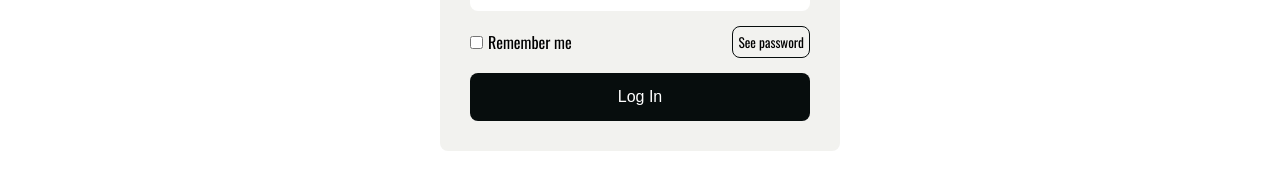
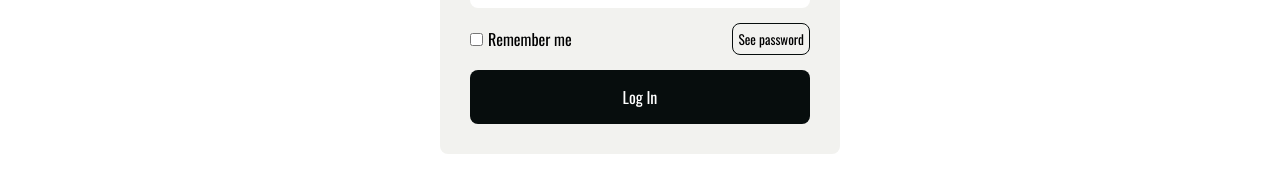
Before and after one commit to CarnageOG/React-Final-exam, a Next.js app: page /login in a window 1280 px wide. Shown: the part 426-600 px from the top of the page. Built offline with nearby package versions, Linux system fonts and the light colour scheme.

Commit message:
added font for buttons

```diff
--- a/src/app/(auth)/login/page.module.css
+++ b/src/app/(auth)/login/page.module.css
@@ -53,7 +53,6 @@
     padding: 5px;
     border-radius: 8px;
     cursor: pointer;
-    font-family: var(--font-oswald);
 }
 
 .button {
--- a/src/app/globals.css
+++ b/src/app/globals.css
@@ -21,6 +21,10 @@ body{
   font-family: var(--font-oswald);
 }
 
+button {
+  font-family: var(--font-oswald);
+}
+
 main {
   flex: 1;
   display: flex;
```
